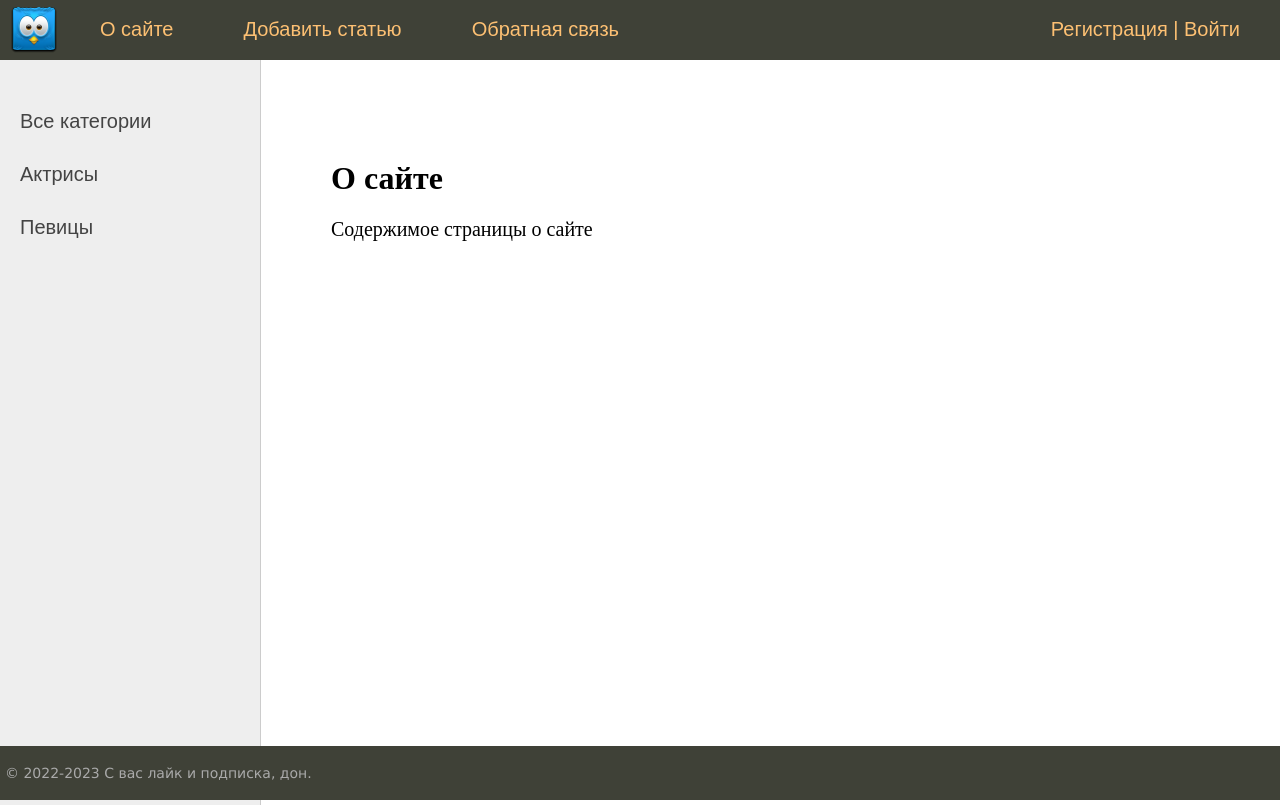
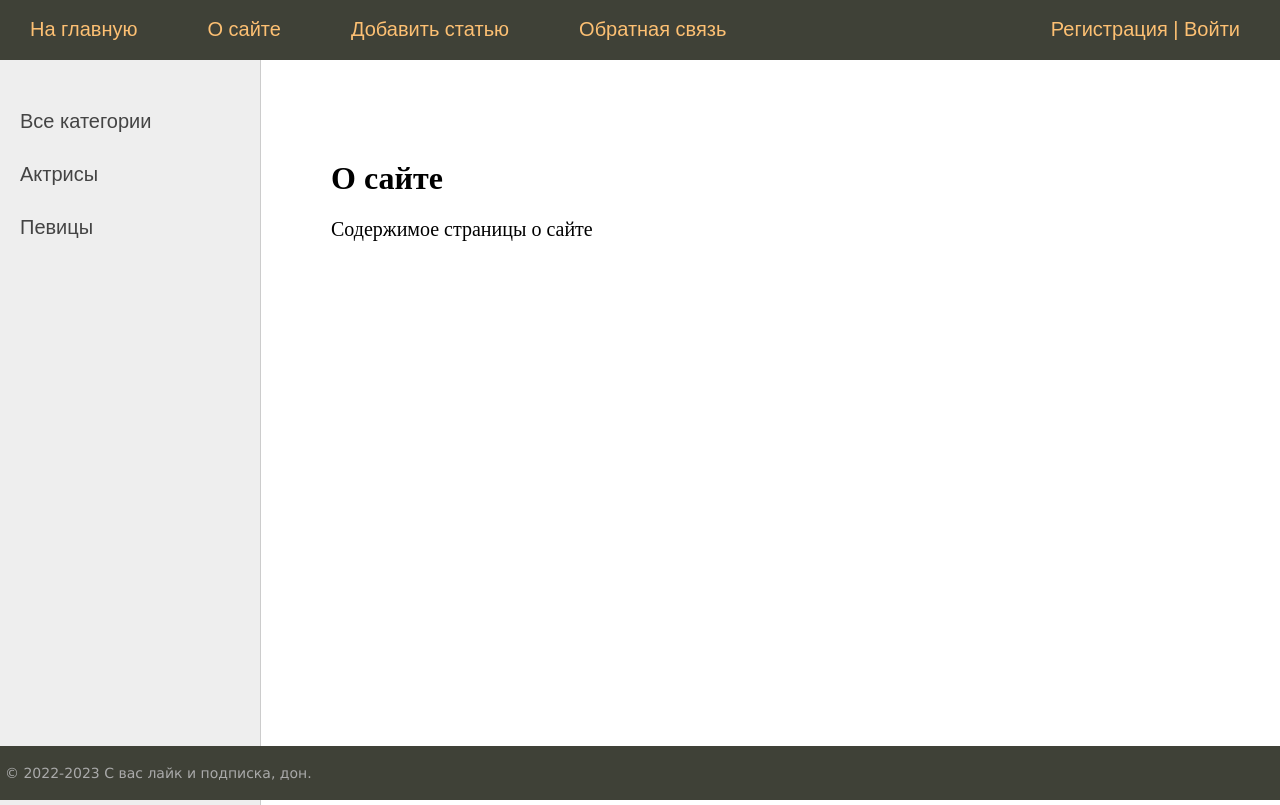
Before and after one commit to Varyag-Ingvar/django_women_project, a Django app: page /about/ in a window 1280 px wide. Shown: the top 805 px of the page. Run offline with Django 4.2, Linux system fonts and the light colour scheme; data comes from the database, SQL or seed files in the repository.

Commit message:
minor visual changes

```diff
--- a/women/templates/women/base.html
+++ b/women/templates/women/base.html
@@ -9,7 +9,7 @@
 	<title>{{title}}</title>
 	<link type="text/css" href="{% static 'women/css/styles.css' %}" rel="stylesheet" />
 	<meta http-equiv="Content-Type" content="text/html; charset=utf-8">
-	<link rel="shortcut icon" href="{% static 'women/images/main.ico' %}" type="image/x-icon"/>
+	<link rel="shortcut icon" href="{% static 'women/images/icon_2.ico' %}" type="image/x-icon"/>
 	<meta name="viewport" content="width=device-width, initial-scale=1.0">
 </head>
 <body>
@@ -18,7 +18,8 @@
 {% block mainmenu %}
 		<div class="header">
 			<ul id="mainmenu" class="mainmenu">
-				<li class="logo"><a href="{% url 'home' %}"><div class="logo"></div></a></li>
+<!--			<li class="logo"><a href="{% url 'home' %}"><div class="logo"></div></a></li>-->
+				<li><a href="{% url 'home' %}">На главную</a></li>
 <!-- menu берется из класса представлений WomenHome в views.py-->
 				{% for m in menu %}
 				<li><a href="{% url m.url_name %}">{{m.title}}</a></li>
--- a/women/utils.py
+++ b/women/utils.py
@@ -8,7 +8,7 @@ menu = [{'title': 'О сайте', 'url_name': 'about'},
 class DataMixin:
     """Создается для того чтобы убрать дублирование кода из классов представлений в women/views.py"""
 
-    paginate_by = 1  # количество постов отображаемых на странице (вынесено в DataMixin)
+    paginate_by = 3  # количество постов отображаемых на странице (вынесено в DataMixin)
 
     def get_user_context(self, **kwargs):
         context = kwargs
```
Also changed, not shown: women/static/women/images/icon_2.ico (added).
